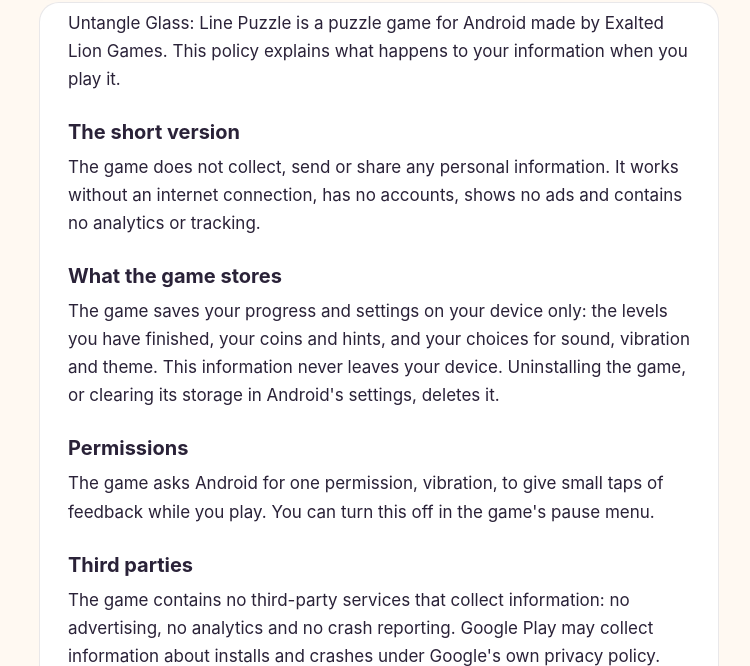
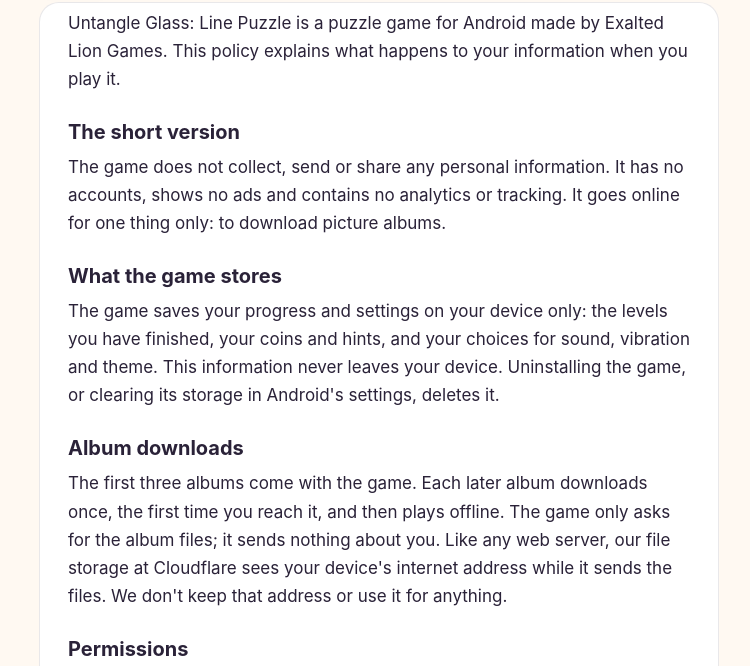
Before and after one commit to Alihamxamalik/ExaltedLionGames-policy, a plain HTML site: page tangle-glass/privacy-policy.html in a window 1280 px wide. Shown: the part 134-800 px from the top of the page, without its empty margins (261-1011 px from the left). Drawn offline with Linux system fonts and the light colour scheme.

Commit message:
Cover album downloads in the Untangle Glass privacy policy

```diff
--- a/tangle-glass/privacy-policy.html
+++ b/tangle-glass/privacy-policy.html
@@ -46,13 +46,15 @@ footer { color: var(--soft); font-size: 14px; text-align: center; margin-top: 28
 <article>
 <p>Untangle Glass: Line Puzzle is a puzzle game for Android made by Exalted Lion Games. This policy explains what happens to your information when you play it.</p>
 <h2 id="the-short-version">The short version</h2>
-<p>The game does not collect, send or share any personal information. It works without an internet connection, has no accounts, shows no ads and contains no analytics or tracking.</p>
+<p>The game does not collect, send or share any personal information. It has no accounts, shows no ads and contains no analytics or tracking. It goes online for one thing only: to download picture albums.</p>
 <h2 id="what-the-game-stores">What the game stores</h2>
 <p>The game saves your progress and settings on your device only: the levels you have finished, your coins and hints, and your choices for sound, vibration and theme. This information never leaves your device. Uninstalling the game, or clearing its storage in Android's settings, deletes it.</p>
+<h2 id="album-downloads">Album downloads</h2>
+<p>The first three albums come with the game. Each later album downloads once, the first time you reach it, and then plays offline. The game only asks for the album files; it sends nothing about you. Like any web server, our file storage at Cloudflare sees your device's internet address while it sends the files. We don't keep that address or use it for anything.</p>
 <h2 id="permissions">Permissions</h2>
-<p>The game asks Android for one permission, vibration, to give small taps of feedback while you play. You can turn this off in the game's pause menu.</p>
+<p>The game asks Android for two permissions: vibration, to give small taps of feedback while you play, and internet access, used only to download albums. You can turn vibration off in the game's pause menu.</p>
 <h2 id="third-parties">Third parties</h2>
-<p>The game contains no third-party services that collect information: no advertising, no analytics and no crash reporting. Google Play may collect information about installs and crashes under Google's own privacy policy.</p>
+<p>The game contains no third-party services that collect information: no advertising, no analytics and no crash reporting. Album files are stored with Cloudflare R2. Google Play may collect information about installs and crashes under Google's own privacy policy.</p>
 <h2 id="children">Children</h2>
 <p>The game does not collect personal information from anyone, including children under 13.</p>
 <h2 id="changes">Changes</h2>
```
Also changed, not shown: 1 other file.
